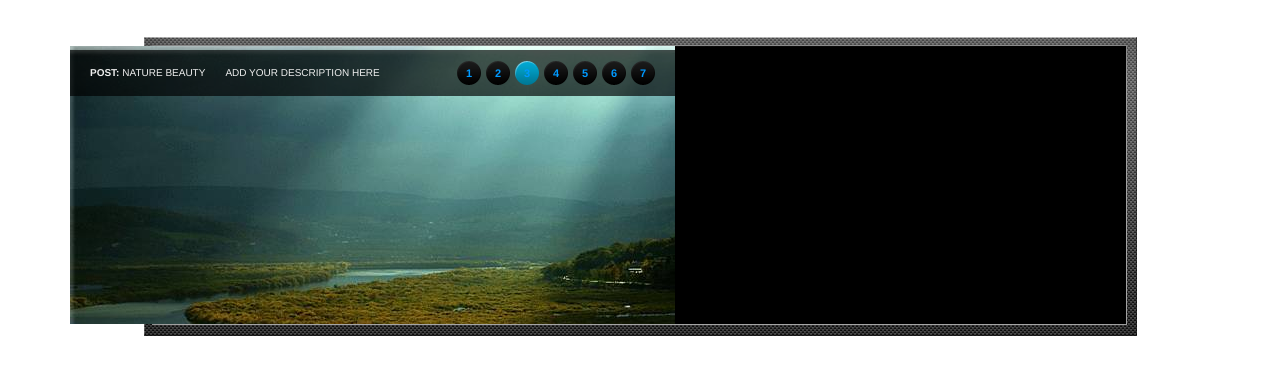
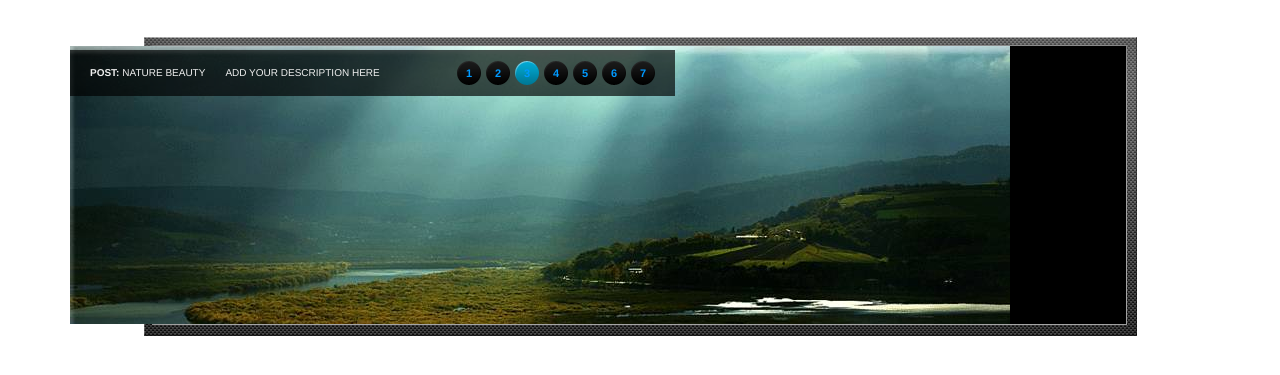
Before and after one commit to mynameistecs51/cs_udru, a CodeIgniter app: page /cs_udru/index.php/ctl_main/page_activity in a window 1280 px wide. Shown: the part 87-462 px from the top of the page. Run offline with CodeIgniter, Linux system fonts and the light colour scheme.

Commit message:
chaiwat update function picture activity 6-6-57 15.57

```diff
--- a/application/views/page_activity.php
+++ b/application/views/page_activity.php
@@ -8,10 +8,10 @@
 
 
 <!--/top-->
-<div id="header">
-  <div class="wrap">
-   <div id="slide-holder">
-    <div id="slide-runner">
+<div id="header" >
+  <div class="wrap" >
+   <div id="slide-holder" >
+    <div id="slide-runner" style="width:940px; position:absolute;display : inline;overflow:hidden;">
       <a href=""><img id="slide-img-1" src="<?php echo base_url().'image/pict_gallery/nature-photo.png';?>" class="slide" alt="" /></a>
       <a href=""><img id="slide-img-2" src="<?php echo base_url().'image/pict_gallery/nature-photo1.png';?>" class="slide" alt="" /></a>
       <a href=""><img id="slide-img-3" src="<?php echo base_url().'image/pict_gallery/nature-photo2.png';?>" class="slide" alt="" /></a>
```
